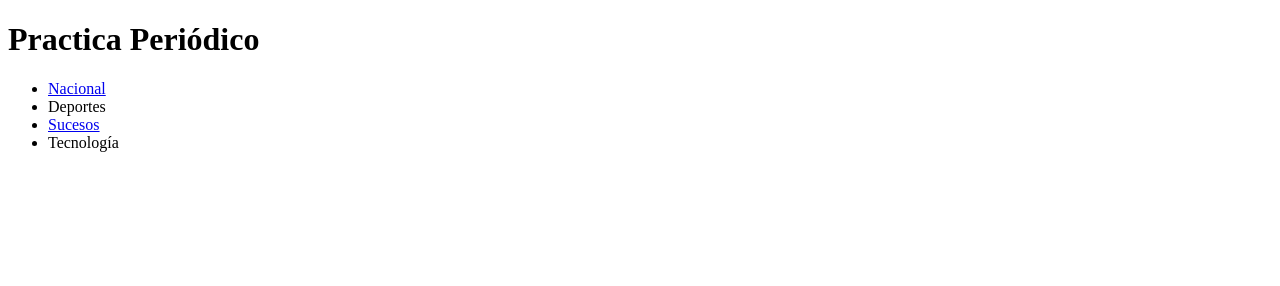
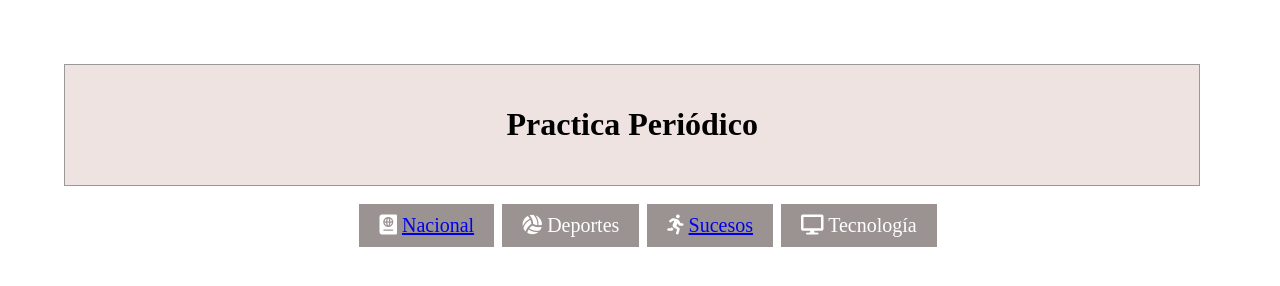
Before and after one commit to luchoChZ/Practica_Git_Luis_Martes-, a plain HTML site: page Sucesos.html in a window 1280 px wide. Drawn offline with Linux system fonts and the light colour scheme.

Commit message:
Agregar Pagina Sucesos

```diff
--- a/Sucesos.html
+++ b/Sucesos.html
@@ -1,22 +1,34 @@
 <!DOCTYPE html>
 <html lang="en">
-<head>
-    <meta charset="UTF-8">
-    <meta http-equiv="X-UA-Compatible" content="IE=edge">
-    <meta name="viewport" content="width=device-width, initial-scale=1.0">
-    <title>Document</title>
-</head>
+    <head>
+           <meta charset="UTF-8">
+            <meta name="viewport" content="width=device-width, initial-scale=1.0">
+            <meta name="author" content="Luis Ángel Chacón">
+            <meta name="description" content="Práctica una Paginas Web">
+            <meta name="keywords" content="modelo de cajas, noticias">
+            <title>Práctica 10</title>
+            <link rel="stylesheet" href="css/estilos.css">
+            <link rel="stylesheet" href="fontawesome-free-5.14.0-web/css/all.min.css">
+        </head>
 <body>
     <header id="encabezado">
         <h1>Practica Periódico</h1>
     </header>
     <nav id="menu">
         <ul>
-            <li><i class="fas fa-passport"></i> <a href="inadex.html">Nacional</a>
-                </li>
-            <li><i class="fas fa-volleyball-ball"></i> Deportes</li>
-            <li><i class="fas fa-running"></i> <a href="inadex.html">Sucesos</a></li>
-            <li><i class="fas fa-desktop"></i> Tecnología</li>
+            <li><i class="fas fa-passport"></i>
+                <a href="index.html">Nacional</a>
+            </li>
+            <li><i class="fas fa-volleyball-ball"></i>      Deportes
+            </li>
+            <li>
+                <i class="fas fa-running"></i>
+                <a href="Sucesos.html">Sucesos</a>
+            </li>
+
+            <li><i class="fas fa-desktop"></i>
+                Tecnología
+            </li>
         </ul>
     </nav>
 </body>
```
